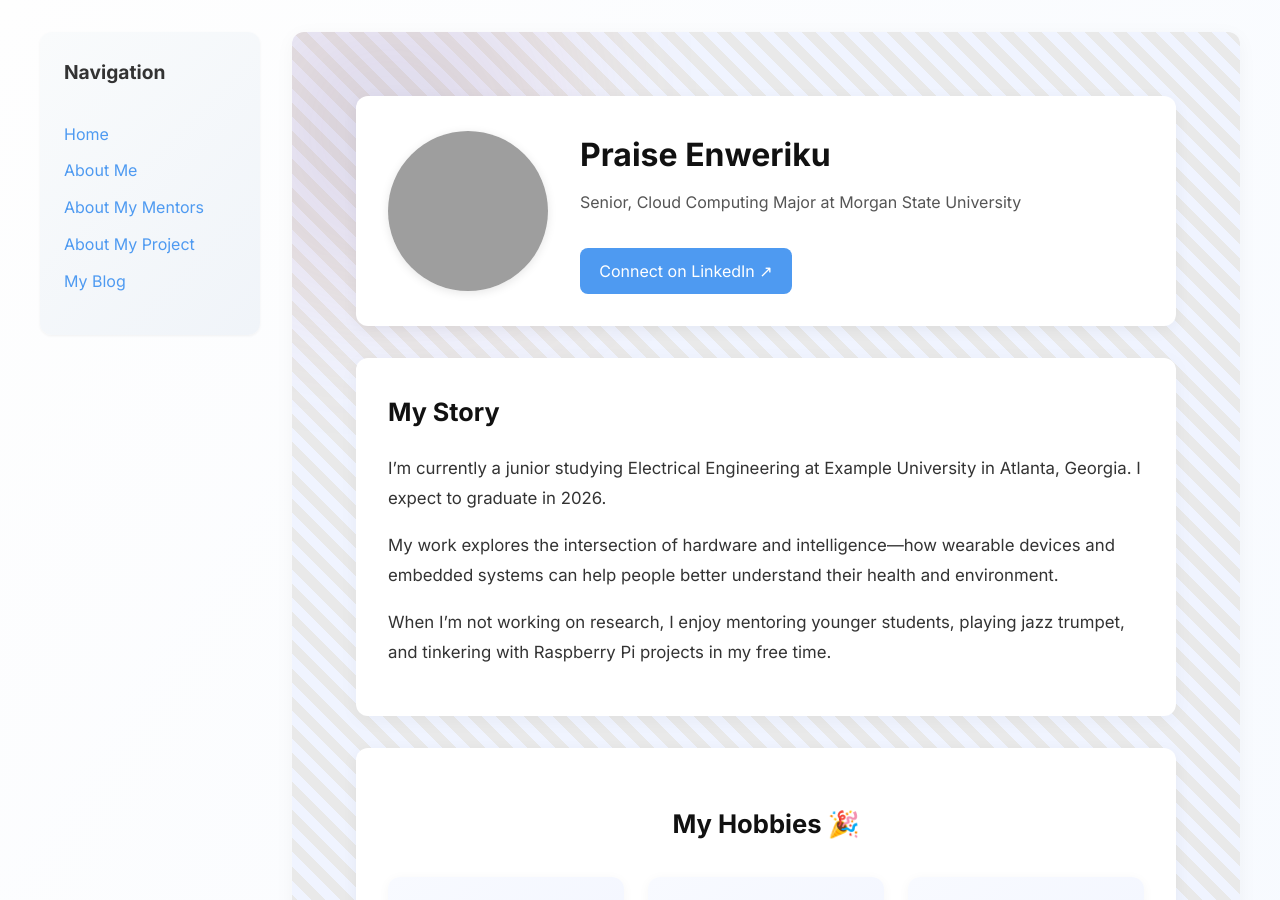
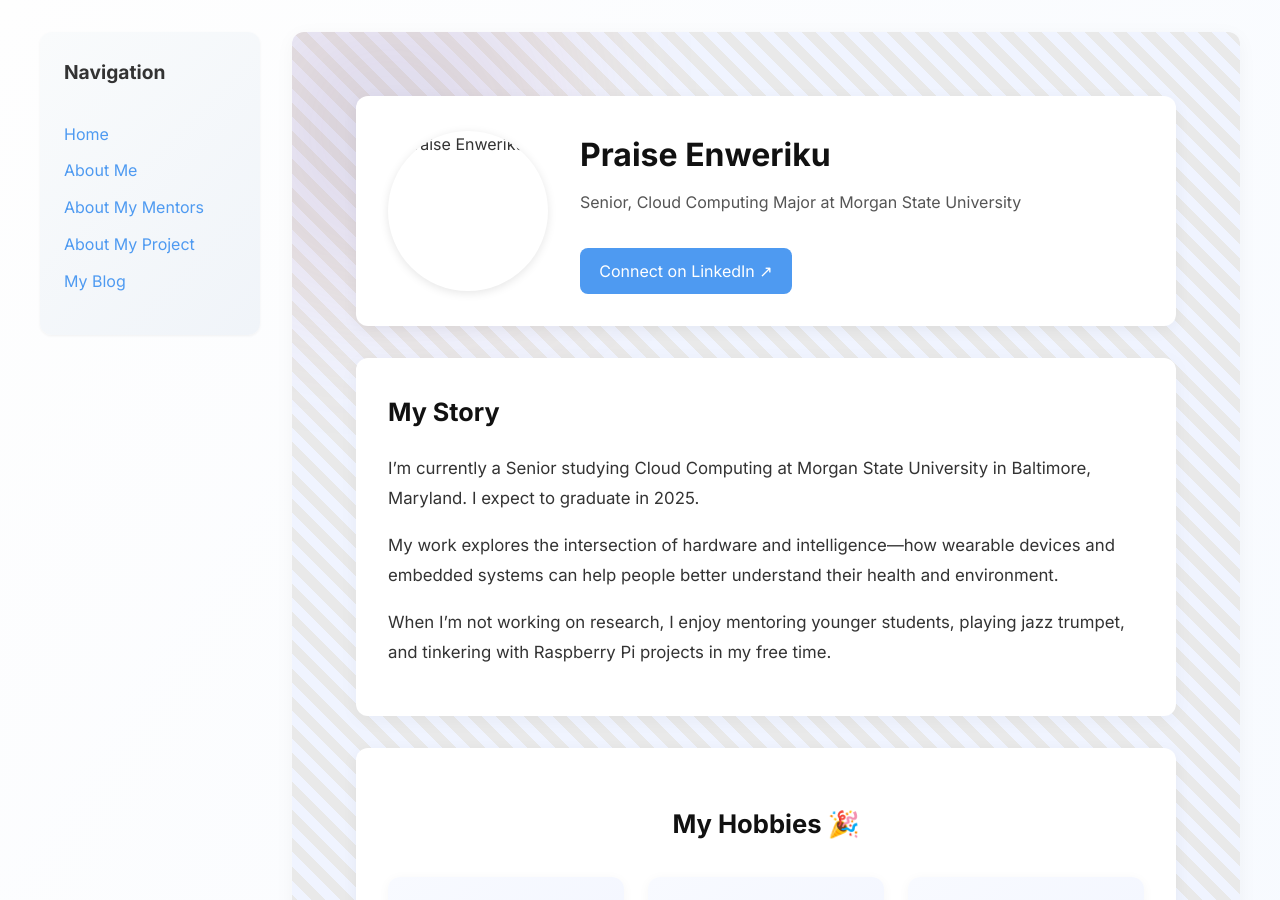
Before and after one commit to PraiseEnweriku1/PraiseEnweriku1.github.io, a Jekyll site: the page built from pages/about-me.md, in a window 1280 px wide and 900 px high. Built offline with Jekyll 4.4.1, drawn with Linux system fonts in a browser that asks for light colours; grey boxes are pictures that could not be loaded.

Commit message:
Update about-me.md

```diff
--- a/pages/about-me.md
+++ b/pages/about-me.md
@@ -6,10 +6,10 @@ permalink: /about-me.html
 about:
   name: Praise Enweriku
   role: Senior, Cloud Computing Major at Morgan State University
-  image: /assets/images/me.jpg
+  image: assets/images/about me pic.png
   linkedin: https://www.linkedin.com/in/taquavian-johnson/
   bio: |
-    I’m currently a junior studying Electrical Engineering at Example University in Atlanta, Georgia. I expect to graduate in 2026.
+    I’m currently a Senior studying Cloud Computing at Morgan State University in Baltimore, Maryland. I expect to graduate in 2025.
 
     My work explores the intersection of hardware and intelligence—how wearable devices and embedded systems can help people better understand their health and environment.
 
```
